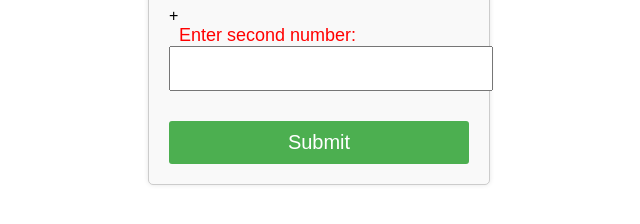
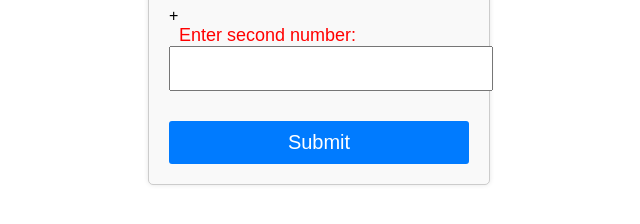
Before and after one commit to s-m-john/homework1, a website: page index.html in a window 1280 px wide. Shown: the part 220-444 px from the top of the page, without its empty margins (321-961 px from the left). Drawn offline with Linux system fonts and the light colour scheme.

Commit message:
changed Submit button from green to blue like in example.

```diff
--- a/index.html
+++ b/index.html
@@ -4,6 +4,7 @@
   <meta charset="UTF-8">
   <meta name="viewport" content="width=device-width, initial-scale=1.0">
   <link rel="stylesheet" href="styles.css">
+  <script src="script.js" defer></script>
   <title>Sum Calculator</title>
 </head>
 <body>
--- a/styles.css
+++ b/styles.css
@@ -34,7 +34,7 @@ body {
     padding: 10px;
     border: none;
     border-radius: 3px;
-    background-color: #4CAF50; /* Green background color */
+    background-color: #007bff;
     color: #fff;
     font-size: 20px; /* Increase the font size for the button */
     cursor: pointer;
```
